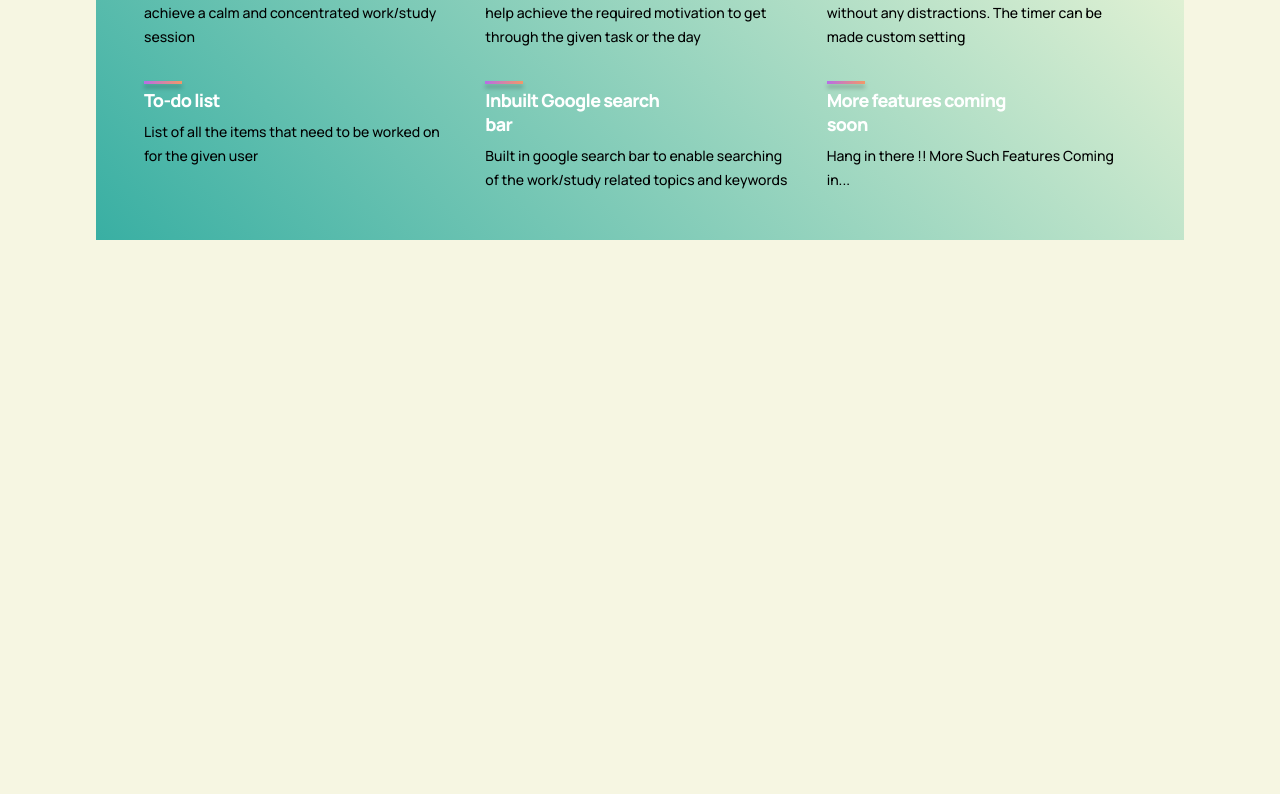
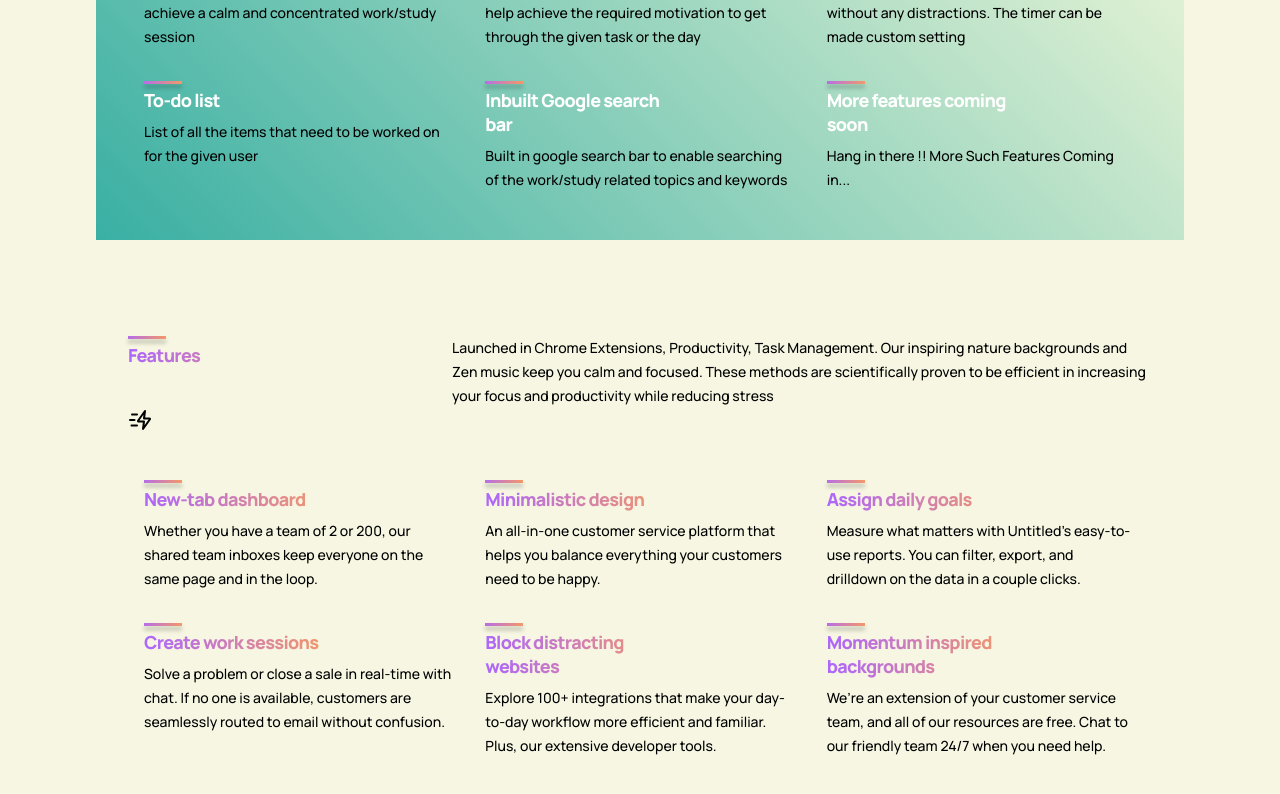
Before and after one commit to saranyavinjarapu/Selfocus_Landing_Page, a React (Create React App) app: page / in a window 1280 px wide. Shown: the part 1662-2456 px from the top of the page. Before the commit the page ends 1966 px from the top, so only its background shows below. Built offline with nearby package versions, Linux system fonts and the light colour scheme.

Commit message:
added possibility section and modified colors

```diff
--- a/src/App.js
+++ b/src/App.js
@@ -1,6 +1,6 @@
 import "./App.css";
 import { Navbar } from "./components";
-import { Header, WhatSelfocus, Features } from "./containers";
+import { Header, WhatSelfocus, Features, Possibility } from "./containers";
 
 function App() {
   return (
@@ -11,6 +11,7 @@ function App() {
       </div>
       <WhatSelfocus />
       <Features />
+      <Possibility />
     </div>
   );
 }
--- a/src/containers/index.js
+++ b/src/containers/index.js
@@ -1,3 +1,4 @@
 export { default as Header } from "./header/header";
 export { default as WhatSelfocus } from "./whatSelfocus/whatSelfocus";
 export { default as Features } from "./features/features";
+export { default as Possibility } from "./possibility/possibility";
--- /dev/null
+++ b/src/containers/possibility/possibility.css
@@ -0,0 +1,94 @@
+.selfocus__possibilities {
+  display: flex;
+  flex-direction: column;
+  padding: 2rem;
+}
+
+.selfocus__possibilities-possibility {
+  display: flex;
+}
+
+/* Customizing feature component as per needs */
+.selfocus__possibilities-possibility .selfocus__features-container__feature {
+  margin: 0;
+}
+
+.selfocus__possibilities-possibility
+  .selfocus__features-container_feature-text
+  p {
+  color: #000;
+}
+
+.selfocus__possibilities-container
+  .selfocus__features-container_feature-text
+  p {
+  color: #000;
+}
+
+.selfocus__possibilities-possibility
+  .selfocus__features-container__feature-title
+  h1 {
+  background: var(--gradient-text);
+  background-clip: text;
+  -webkit-background-clip: text;
+  -webkit-text-fill-color: transparent;
+}
+
+.selfocus__possibilities-container
+  .selfocus__features-container__feature-title
+  h1 {
+  background: var(--gradient-text);
+  background-clip: text;
+  -webkit-background-clip: text;
+  -webkit-text-fill-color: transparent;
+}
+
+/* Customizing feature component as per needs */
+.selfocus__possibilities-possibility
+  .selfocus__features-container_feature-text {
+  max-width: 700px;
+}
+
+.selfocus__possibilities-container {
+  display: flex;
+  flex-wrap: wrap;
+  flex-direction: row;
+  margin-top: 2rem;
+}
+
+/* Customizing feature component as per needs */
+.selfocus__possibilities-container .selfocus__features-container__feature {
+  flex: 1;
+  margin: 1rem;
+  min-width: 210px;
+  display: unset;
+  flex-direction: column;
+  flex-grow: 1;
+  min-width: 25%;
+}
+
+/* Customizing feature component as per needs */
+.selfocus__possibilities-container .selfocus__features-container_feature-text {
+  margin-top: 0.5rem;
+}
+
+@media screen and (max-width: 650px) {
+  /* Customizing feature component as per needs */
+  .selfocus__possibilities-possibility .selfocus__features-container__feature {
+    flex-direction: column;
+  }
+
+  /* Customizing feature component as per needs */
+  .selfocus__possibilities-possibility
+    .selfocus__features-container_feature-text {
+    margin-top: 0.5rem;
+  }
+}
+
+@media screen and (max-width: 350px) {
+  /* Customizing feature component as per needs */
+  .selfocus__possibilities-container .selfocus__features-container__feature {
+    margin: 1rem 1rem;
+    min-width: 100%;
+  }
+}
--- /dev/null
+++ b/src/containers/possibility/possibility.js
@@ -0,0 +1,70 @@
+import React from "react";
+import { Feature } from "../../components";
+import "./possibility.css";
+import YourSvg from "../../assets/ff.svg";
+
+const possibilityData = [
+  {
+    title: "New-tab dashboard",
+    text: "Whether you have a team of 2 or 200, our shared team inboxes keep everyone on the same page and in the loop.",
+  },
+  {
+    title: "Minimalistic design",
+    text: "An all-in-one customer service platform that helps you balance everything your customers need to be happy.",
+  },
+  {
+    title: "Assign daily goals",
+    text: "Measure what matters with Untitled’s easy-to-use reports. You can filter, export, and drilldown on the data in a couple clicks.",
+  },
+  {
+    title: "Create work sessions",
+    text: "Solve a problem or close a sale in real-time with chat. If no one is available, customers are seamlessly routed to email without confusion.",
+  },
+  {
+    title: "Block distracting websites",
+    text: "Explore 100+ integrations that make your day-to-day workflow more efficient and familiar. Plus, our extensive developer tools.",
+  },
+  {
+    title: "Momentum inspired backgrounds",
+    text: "We’re an extension of your customer service team, and all of our resources are free. Chat to our friendly team 24/7 when you need help.",
+  },
+];
+
+const possibility = () => {
+  return (
+    <div
+      className="selfocus__possibilities section__margin "
+      id="possibilities"
+    >
+      <div className="selfocus__possibilities-possibility ">
+        <Feature
+          title="Features"
+          text="Launched in Chrome Extensions, Productivity, Task Management. Our inspiring nature backgrounds and Zen music keep you calm and focused. These methods are scientifically proven to be efficient in increasing your focus and productivity while reducing stress"
+        />
+      </div>
+
+      <img
+        style={{
+          width: "1.5rem",
+          height: "1.5rem",
+          fill: "#39afa3 !important",
+        }}
+        src={YourSvg}
+        alt="Your SVG"
+      />
+
+      <div className="selfocus__possibilities-container">
+        {possibilityData.map((item, index) => (
+          <Feature
+            title={item.title}
+            text={item.text}
+            imagePath=""
+            key={item.title + index}
+          />
+        ))}
+      </div>
+    </div>
+  );
+};
+
+export default possibility;
```
Also changed, not shown: src/assets/ff.svg (added).
